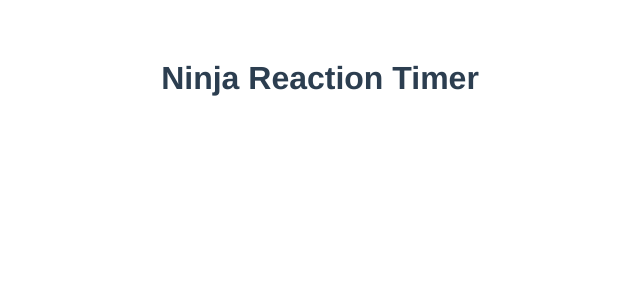
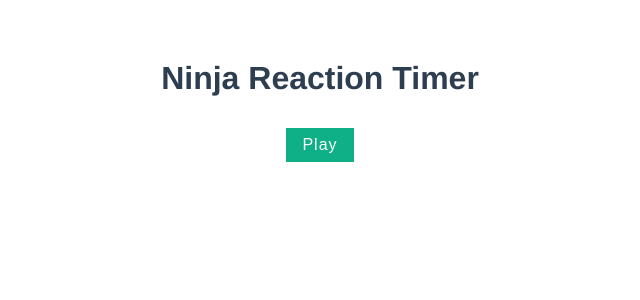
Before and after one commit to ElvisAbner/VueJS-Reaction-Timer, a Vue app: page / in a window 1280 px wide. Shown: the top 300 px of the page, without its empty margins (320-960 px from the left). Built offline with nearby package versions, Linux system fonts and the light colour scheme.

Commit message:
update block component

```diff
--- a/src/App.vue
+++ b/src/App.vue
@@ -1,18 +1,32 @@
 <template>
  <h1>Ninja Reaction Timer</h1>
-
+<button @click="start" :disabled="isPlaying">Play</button>
+<Block v-if="isPlaying" :delay="delay" />
 
 </template>
 
 <script>
-
+import Block from "./components/Block.vue";
 
 export default {
   name: 'App',
-  components: {
+  components: { Block },
+  data() {
+    return {
+      isPlaying: false,
+      delay: null,
+    }
+  },
+  methods: {
+    starts() {
+      //set time amount (ms)
+      this.delay = 2000 + Math.random() * 5000
+      this.isPlaying = true
+    }
+  }
 
   }
-}
+
 </script>
 
 <style>
@@ -24,4 +38,22 @@
   color: #2c3e50;
   margin-top: 60px;
 }
+
+button {
+  background: #0faf87;
+  color: white;
+  border: none;
+  padding: 8px 16px;
+  font-size: 16px;
+  letter-spacing: 1px;
+  cursor: pointer;
+  margin: 10px;
+
+}
+
+button[disabled] {
+  opacity: 0.2;
+  cursor: not-allowed;
+
+}
 </style>
--- a/src/components/Block.vue
+++ b/src/components/Block.vue
@@ -0,0 +1,23 @@
+<template>
+    <div class="block">
+        Click me
+    </div>
+</template>
+
+<script>
+export default {
+    props: ['delay']
+}
+</script>
+
+<style>
+.block {
+    width: 400px;
+    border-radius: 20px;
+    background: #0faf87;
+    color: white;
+    text-align: center;
+    padding: 100px 0;
+    margin: 40px auto;
+}
+</style>
```
